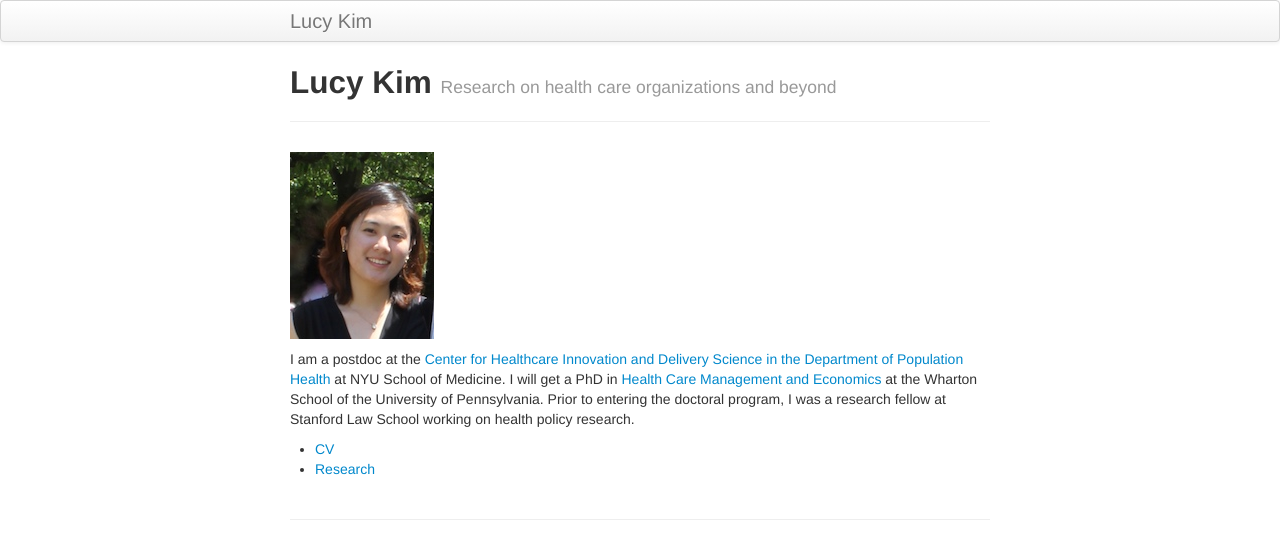
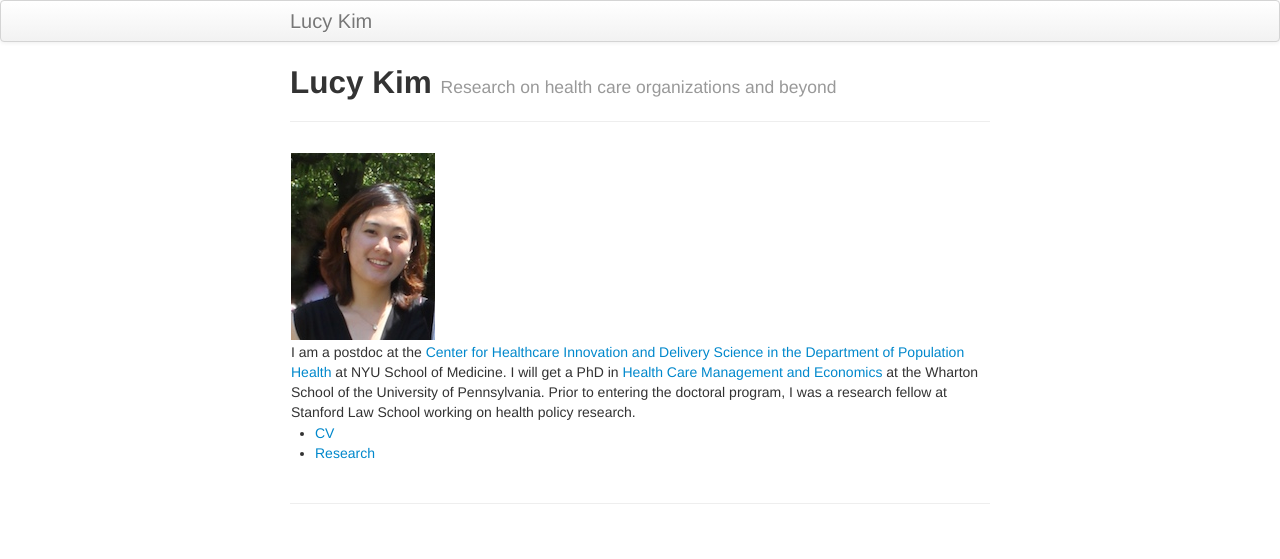
Before and after one commit to lucy-kim/lucy-kim.github.io, a Jekyll site: the page built from index.md, in a window 1280 px wide. Shown: the top 559 px of the page. Built offline with Jekyll 4.4.1, drawn with Linux system fonts in a browser that asks for light colours.

Commit message:
Update index.md

```diff
--- a/index.md
+++ b/index.md
@@ -5,9 +5,8 @@ tagline: Research on health care organizations and beyond
 description: Lucy Kim's research projects
 ---
 
-![alt text](http://lucy-kim.github.io/profile_mar2016.jpg){: .callout}
-
-I am a postdoc at the [Center for Healthcare Innovation and Delivery Science in the Department of Population Health](https://med.nyu.edu/chids/home) at NYU School of Medicine. I will get a PhD in [Health Care Management and Economics](https://hcmg.wharton.upenn.edu/) at the Wharton School of the University of Pennsylvania. Prior to entering the doctoral program, I was a research fellow at Stanford Law School working on health policy research.
+| ![alt text](http://lucy-kim.github.io/profile_mar2016.jpg) |
+I am a postdoc at the [Center for Healthcare Innovation and Delivery Science in the Department of Population Health](https://med.nyu.edu/chids/home) at NYU School of Medicine. I will get a PhD in [Health Care Management and Economics](https://hcmg.wharton.upenn.edu/) at the Wharton School of the University of Pennsylvania. Prior to entering the doctoral program, I was a research fellow at Stanford Law School working on health policy research. |
 
 - [CV](https://www.dropbox.com/s/zk7ezft9euff3pp/Kim-cv.pdf?dl=0)
 - [Research](pages/research.html)
```
